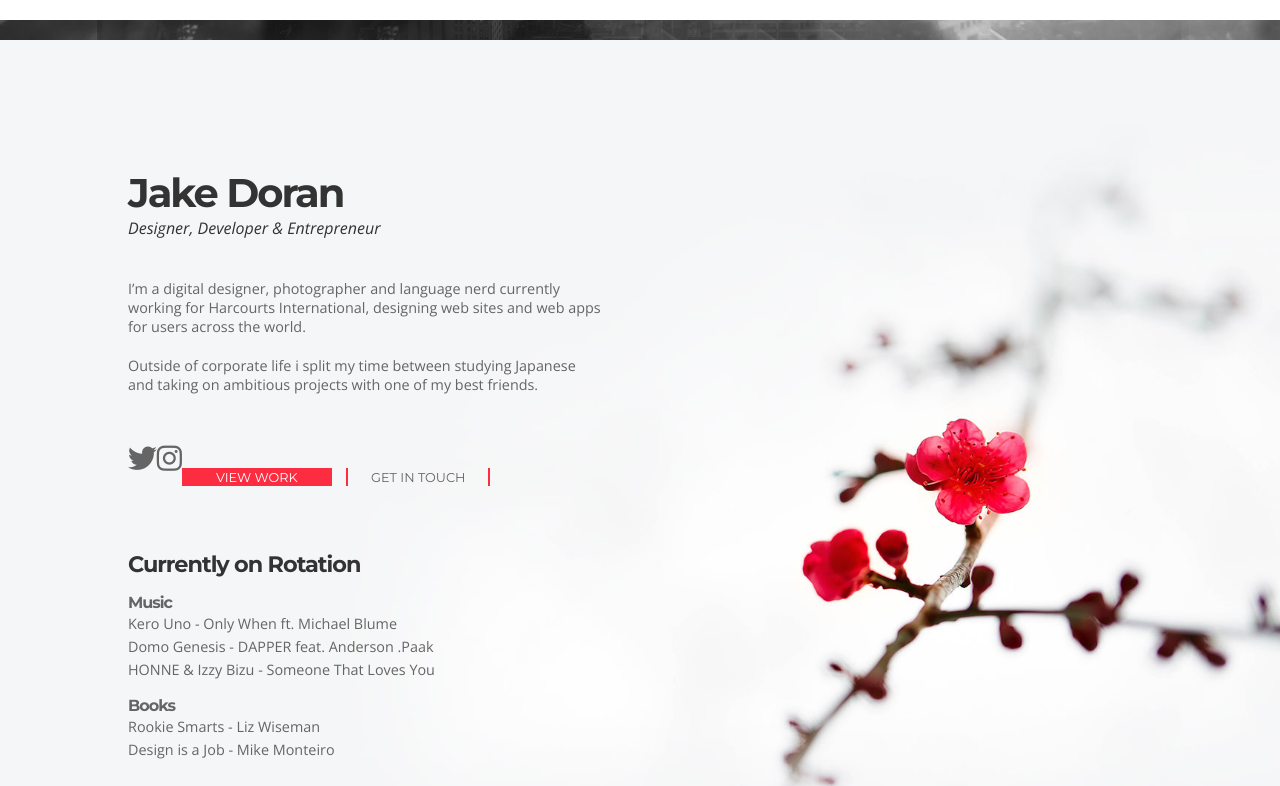
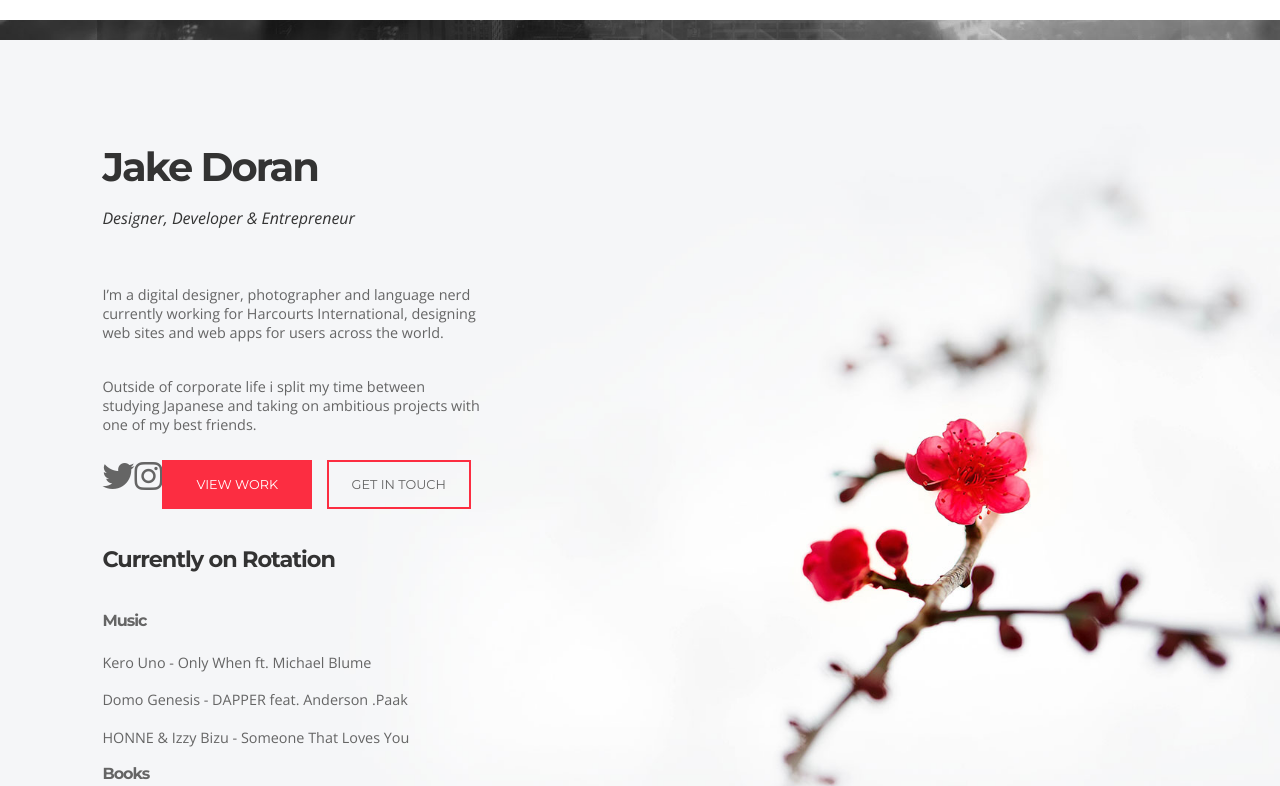
Before and after one commit to jakedoran/jakedoran.io, a website: page app/index.html in a window 1280 px wide. Shown: the part 780-1566 px from the top of the page. Drawn offline with nearby package versions, Linux system fonts and the light colour scheme; files whose address does not match are found by name.

Commit message:
up to date

```diff
--- a/app/index.html
+++ b/app/index.html
@@ -29,16 +29,21 @@
 				<p>Outside of corporate life i split my time between studying Japanese and taking on ambitious projects with one of my best friends.</p>
 
 				<div class="social">
-					<p><a href="https://twitter.com/jakeedoran" target="_blank"><i class="fa fa-twitter" aria-hidden="true"></i></a></p>
 
-					<p><a href="https://www.instagram.com/jakeedoran/" target="_blank"><i class="fa fa-instagram" aria-hidden="true"></i></a></p>
+					<ul>
+						<li><a href="https://twitter.com/jakeedoran" target="_blank"><i class="fa fa-twitter" aria-hidden="true"></i></a></li>
+
+						<li><a href="https://www.instagram.com/jakeedoran/" target="_blank"><i class="fa fa-instagram" aria-hidden="true"></i></a></li>
+					</ul>
 				</div>
+
 
 
 				<div class="buttons">
 					<a href="#work" class="btn btn-red">VIEW WORK</a>
 					<a href="#a-contact" class="btn-border btn-red-border">GET IN TOUCH</a>
 				</div>
+
 				<div class="rotation">
 					<h5>Currently on Rotation</h5>
 					<h4>Music</h4>
--- a/app/scss/pages/_intro.scss
+++ b/app/scss/pages/_intro.scss
@@ -6,17 +6,17 @@
 	background-size: cover;
 
 	.title {
-		max-width: 1500px;
-		padding-top: 10%;
+		width: 80%;
 		display: block;
+		float: left;
+		margin: 8% 8%;
 	  h1 {
 			color: $heading-color;
 			font-family: 'Montserrat', sans-serif;
 			font-weight: 700;
 			font-size: $heading-size;
-			padding: 0px;
-			margin: auto 10%;
-			vertical-align: center;
+			padding: 0;
+			margin: 0;
 			letter-spacing: -2px;
 		}
 		h3 {
@@ -25,7 +25,6 @@
 			font-style: italic;
 			font-size: 1em;
 			color: $heading-color;
-			margin: auto 10%;
 			padding: 0 0 30px;
 		}
 		h4 {
@@ -34,7 +33,6 @@
 			font-weight: 700;
 			font-size: 1em;
 			padding: 0px;
-			margin: 40px 10% 0;
 			vertical-align: center;
 			letter-spacing: -1px;
 		}
@@ -44,7 +42,6 @@
 			font-weight: 700;
 			font-size: 1.4em;
 			padding: 0px;
-			margin: 40px 10% 0;
 			vertical-align: center;
 			letter-spacing: -1px;
 		}
@@ -52,7 +49,6 @@
 			font-family: 'Open Sans', sans-serif;
 			font-weight: 400;
 			color: $seccondary-color;
-			margin: auto 10%;
 			width: $content-width;
 			padding: 10px 0;
 			font-size: $content-size;
@@ -61,9 +57,13 @@
 
 		.social {
 			display: block;
-			margin: 40px 0;
-			p {
-				padding: 0px;
+			ul {
+				list-style: none;
+				display: block;
+				padding: 0;
+				li {
+					padding: 0;
+				}
 				i {
 					font-size: 2em;
 					color: $seccondary-color;
@@ -84,8 +84,8 @@
 			}
 		}
 		.buttons {
-			margin: 5% 10%;
-			overflow: hidden;
+			display: block;
+			padding: 15px 23px;
 		}
 
 	}
--- a/gulpfile.js
+++ b/gulpfile.js
@@ -27,12 +27,13 @@ gulp.task('deploy', [], function () {
 // compile sass to css
 gulp.task('sass', function() {
   return gulp.src('app/scss/**/*.scss') // Gets all files ending with .scss in app/scss and children dirs
-    .pipe(sass())
+    .pipe(sass().on('error', sass.logError))
     .pipe(gulp.dest('app/css'))
     .pipe(browserSync.reload({
       stream: true
     }))
 });
+
 
 // gulp watch
 gulp.task('watch', ['browserSync', 'sass'], function (){
@@ -41,10 +42,3 @@ gulp.task('watch', ['browserSync', 'sass'], function (){
   gulp.watch('app/*.html', browserSync.reload);
   gulp.watch('app/js/**/*.js', browserSync.reload);
 });
-
-
-
-// test task
-gulp.task('hello', function() {
-  console.log('Hello Jake');
-});
```
Also changed, not shown: app/css/styles.css.
